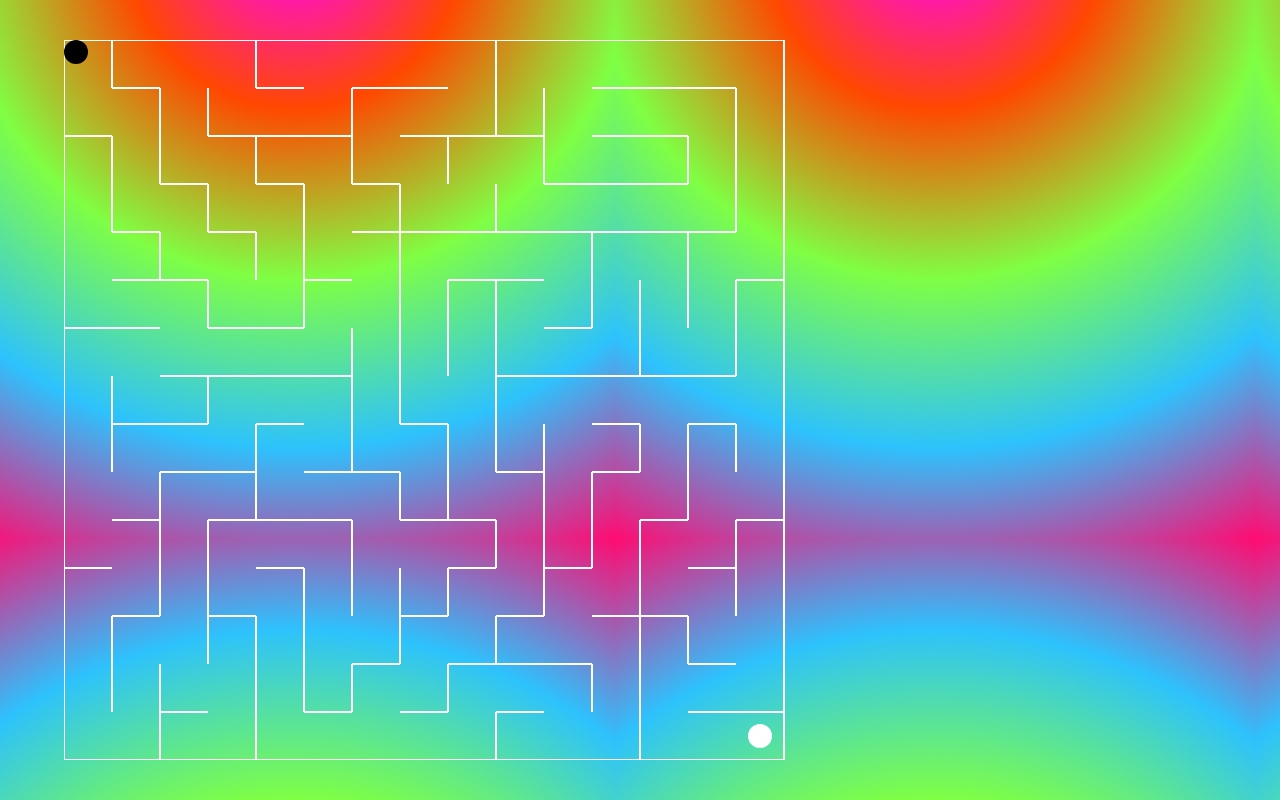
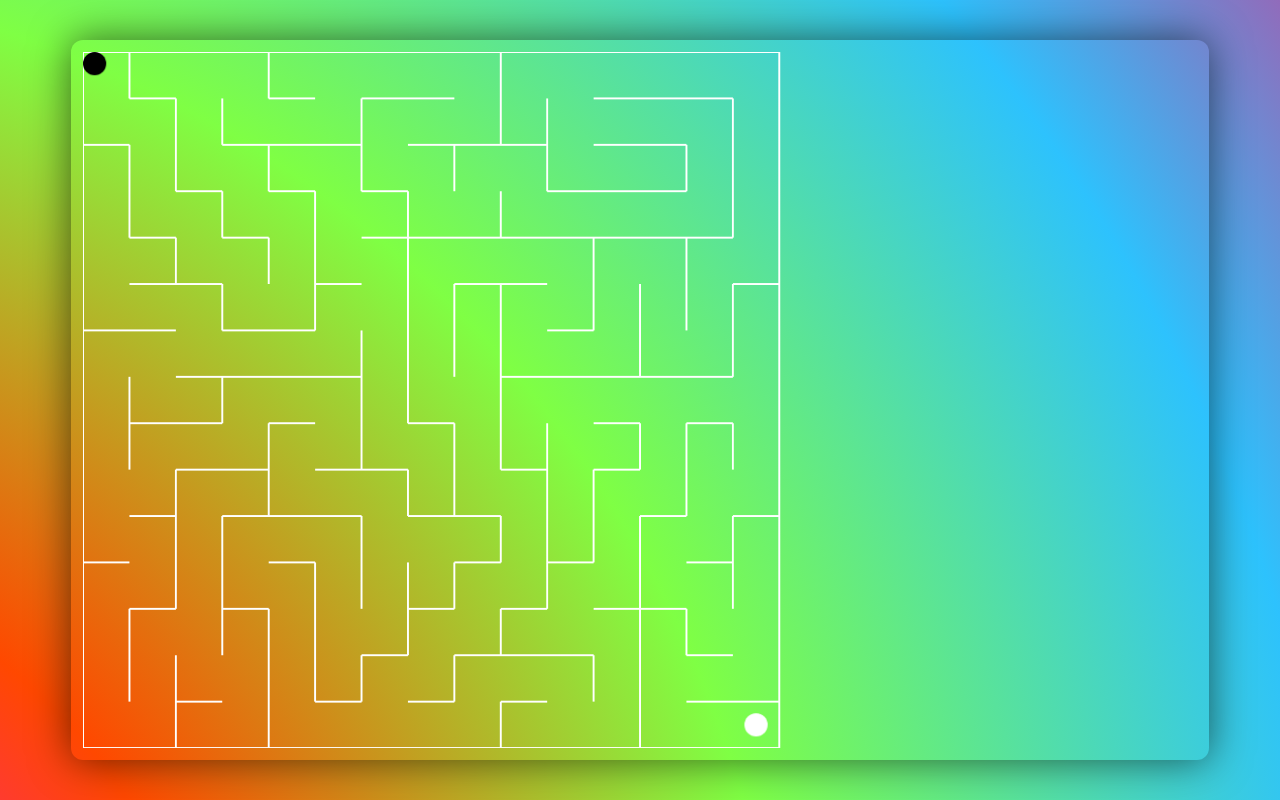
Before and after one commit to GiovanaMv/Game-Glittler_Unicorn, an Angular app: page / in a window 1280 px wide. Built offline with nearby package versions, Linux system fonts and the light colour scheme.

Commit message:
ajustes no layout

```diff
--- a/src/components/Game/game.component.scss
+++ b/src/components/Game/game.component.scss
@@ -5,26 +5,38 @@
   height: 100vh;
   width: 100vw;
   margin: 0;
-  overflow: hidden;
-  background: radial-gradient(circle, rgb(255, 1, 255),  rgb(255, 72, 0), rgb(127, 255, 68),  rgb(45, 194, 253), rgb(255, 12, 114)  );
+  padding: 0;
+  position: fixed;
+  top: 0;
+  left: 0;
+  background: radial-gradient(circle, rgb(255, 1, 255), rgb(255, 72, 0), rgb(127, 255, 68), rgb(45, 194, 253), rgb(255, 12, 114));
   animation: gradientAnimation 50s infinite alternate;
-  background-size: 50% 150%;
+  background-size: 300% 300%;
 }
 
 @keyframes gradientAnimation {
-  0% {
-    background-position: 0% 50%;
-  }
-  20% {
-    background-position: 100% 170%;
-  }
-  60% {
-    background-position: 475% 250%;
-  }
-  80% {
-    background-position: 425% 689%;
-  }
-  100% {
-    background-position: 100% 50%;
-  }
+  0% { background-position: 0% 50%; }
+  25% { background-position: 100% 0%; }
+  50% { background-position: 50% 100%; }
+  75% { background-position: 0% 100%; }
+  100% { background-position: 100% 50%; }
 }
+
+* {
+  margin: 0;
+  padding: 0;
+  box-sizing: border-box;
+}
+
+canvas {
+  display: block;
+  background: #1a1a2e00;
+  border-radius: 12px;
+  box-shadow: 0 0 40px rgba(0, 0, 0, 0.6);
+  padding: 12px;
+  max-width: 90vw;
+  max-height: 90vh;
+  /* CENTRALIZAÇÃO GARANTIDA */
+  margin: auto;
+  object-fit: contain;
+}
```
